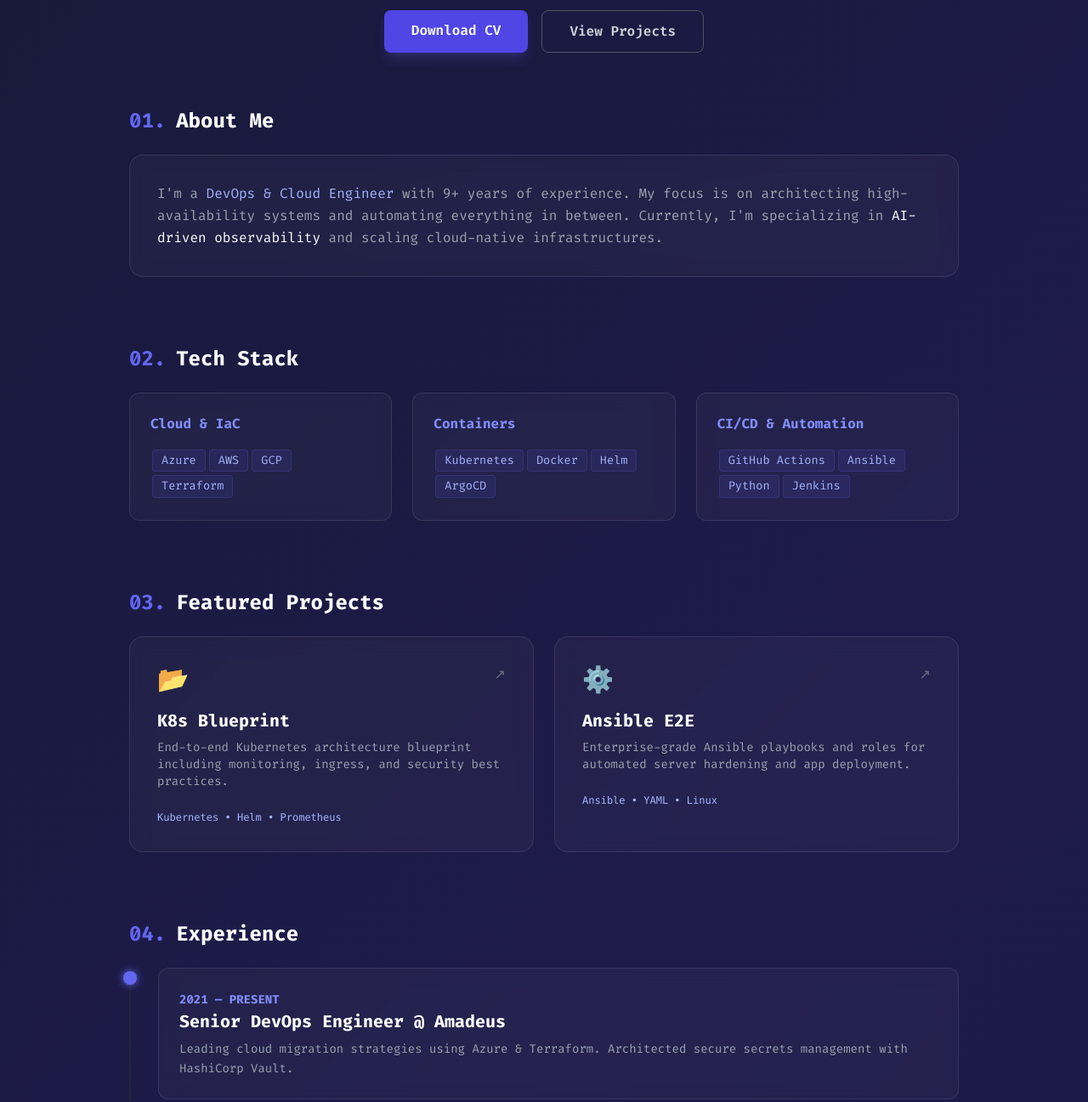
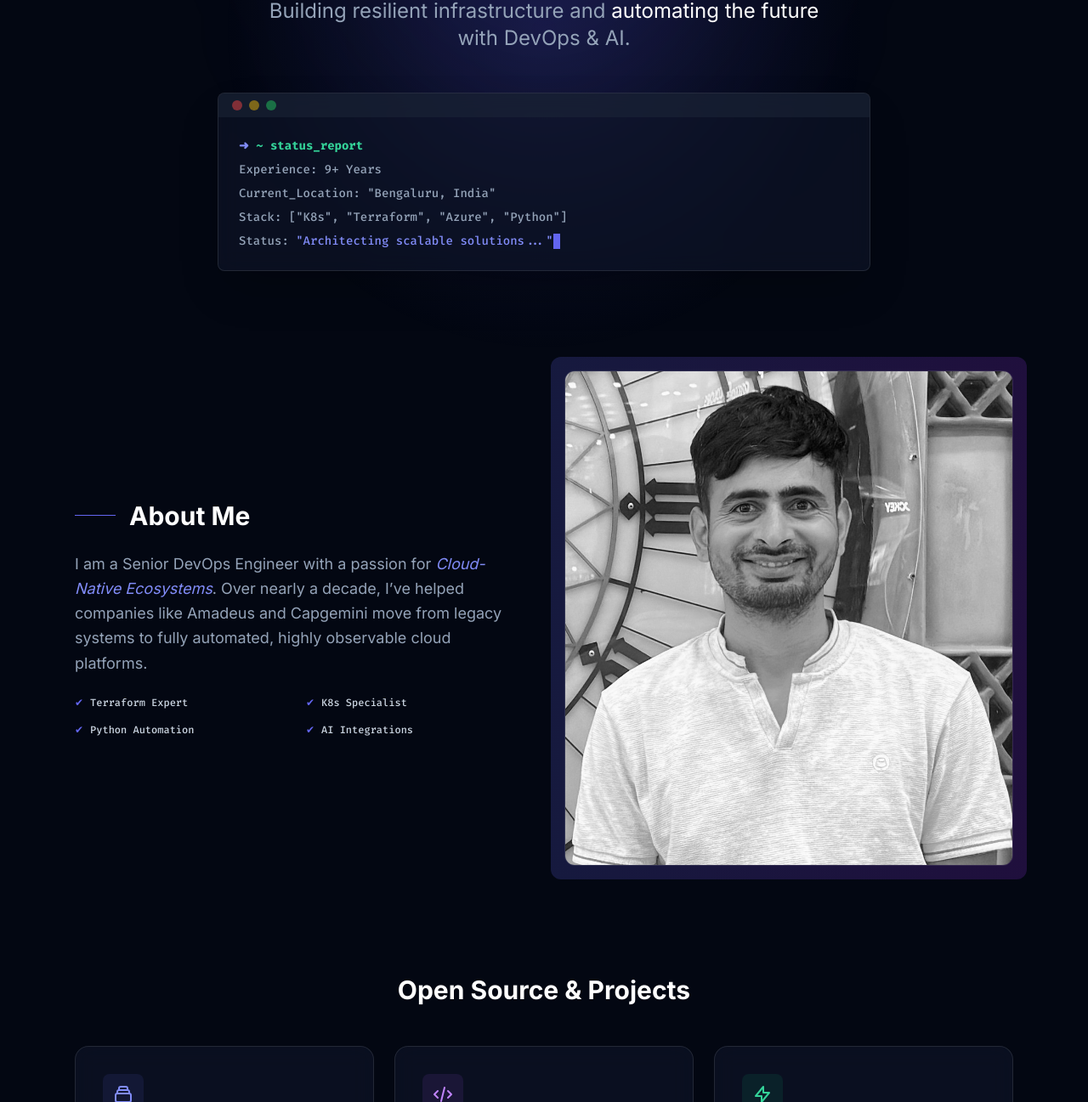
Before and after one commit to infoguru19/infoguru19.github.io, a plain HTML site: page index.html in a window 1280 px wide. Shown: the part 364-1661 px from the top of the page at 85% size. Drawn offline with nearby package versions, Linux system fonts and the light colour scheme.

Commit message:
Update index.html

```diff
--- a/index.html
+++ b/index.html
@@ -3,185 +3,183 @@
 <head>
   <meta charset="UTF-8" />
   <meta name="viewport" content="width=device-width, initial-scale=1.0" />
-  <title>Ravi Ranjan | DevOps Portfolio</title>
+  <title>Ravi Ranjan | DevOps & Cloud</title>
   <script src="https://cdn.tailwindcss.com"></script>
-  <link rel="preconnect" href="https://fonts.googleapis.com">
-  <link rel="preconnect" href="https://fonts.gstatic.com" crossorigin>
-  <link href="https://fonts.googleapis.com/css2?family=Fira+Code:wght@300;400;500;600;700&display=swap" rel="stylesheet">
+  <link href="https://fonts.googleapis.com/css2?family=Fira+Code:wght@300;500;700&family=Inter:wght@400;700&display=swap" rel="stylesheet">
+  <link href="https://unpkg.com/aos@2.3.1/dist/aos.css" rel="stylesheet">
+
   <style>
-    body {
-      font-family: 'Fira Code', monospace;
-      background: linear-gradient(-45deg, #0f172a, #1e1b4b, #111827, #020617);
-      background-size: 400% 400%;
-      animation: gradient 15s ease infinite;
+    :root {
+      --primary: #6366f1;
+      --secondary: #a855f7;
+      --bg-dark: #030712;
     }
 
-    @keyframes gradient {
-      0% { background-position: 0% 50%; }
-      50% { background-position: 100% 50%; }
-      100% { background-position: 0% 50%; }
+    body {
+      font-family: 'Inter', sans-serif;
+      background-color: var(--bg-dark);
+      scroll-behavior: smooth;
     }
 
-    .glass-card {
-      background: rgba(255, 255, 255, 0.03);
-      backdrop-filter: blur(10px);
-      border: 1px solid rgba(255, 255, 255, 0.1);
-      transition: all 0.3s ease;
+    .mono { font-family: 'Fira Code', monospace; }
+
+    /* Moving background light effect */
+    .spotlight {
+      position: fixed;
+      top: 0; left: 0;
+      width: 100%; height: 100%;
+      background: radial-gradient(circle at var(--x, 50%) var(--y, 50%), rgba(99, 102, 241, 0.15) 0%, transparent 50%);
+      pointer-events: none;
+      z-index: 0;
     }
 
-    .glass-card:hover {
-      background: rgba(255, 255, 255, 0.06);
-      border-color: rgba(99, 102, 241, 0.4);
-      transform: translateY(-5px);
+    .glass {
+      background: rgba(15, 23, 42, 0.6);
+      backdrop-filter: blur(12px);
+      border: 1px solid rgba(255, 255, 255, 0.1);
     }
 
-    .tech-badge {
-      background: rgba(99, 102, 241, 0.1);
-      color: #a5b4fc;
-      border: 1px solid rgba(99, 102, 241, 0.2);
-      padding: 2px 10px;
-      border-radius: 4px;
-      font-size: 0.85rem;
-      display: inline-block;
-      margin: 2px;
+    .card-glow:hover {
+      box-shadow: 0 0 20px rgba(99, 102, 241, 0.3);
+      border-color: var(--primary);
     }
+
+    /* Terminal Typing Animation */
+    @keyframes blink { 50% { opacity: 0; } }
+    .cursor { display: inline-block; width: 8px; height: 18px; background: #6366f1; animation: blink 1s infinite; vertical-align: middle; }
+
+    /* Custom Scrollbar */
+    ::-webkit-scrollbar { width: 8px; }
+    ::-webkit-scrollbar-track { background: #030712; }
+    ::-webkit-scrollbar-thumb { background: #1e293b; border-radius: 10px; }
+    ::-webkit-scrollbar-thumb:hover { background: #6366f1; }
   </style>
 </head>
-<body class="text-gray-200 min-h-screen">
+<body class="text-slate-300 overflow-x-hidden">
 
-  <header class="py-16 px-4">
-    <div class="max-w-4xl mx-auto flex flex-col items-center text-center">
-      <div class="relative group">
-        <div class="absolute -inset-1 bg-gradient-to-r from-indigo-500 to-purple-600 rounded-full blur opacity-25 group-hover:opacity-75 transition duration-1000"></div>
-        <img src="profile.jpg" alt="Ravi Ranjan" class="relative w-32 h-32 rounded-full border-2 border-gray-800 object-cover shadow-2xl" />
-      </div>
+  <div class="spotlight" id="spotlight"></div>
 
-      <h1 class="mt-6 text-5xl font-bold tracking-tight bg-clip-text text-transparent bg-gradient-to-r from-white to-indigo-400">
-        Ravi Ranjan
-      </h1>
-      <p class="text-xl text-indigo-300 font-medium mt-2">DevOps & Cloud Architect</p>
-
-      <div class="flex flex-wrap justify-center gap-4 mt-6 text-sm">
-        <a href="mailto:ravicse41@gmail.com" class="flex items-center gap-2 text-gray-400 hover:text-white transition">
-          <span>📧 ravicse41@gmail.com</span>
-        </a>
-        <a href="https://www.linkedin.com/in/ravi-ranjan-638746186/" target="_blank" class="text-gray-400 hover:text-white">LinkedIn</a>
-        <a href="https://github.com/infoguru19" target="_blank" class="text-gray-400 hover:text-white">GitHub</a>
-      </div>
-
-      <div class="mt-8 flex gap-4">
-        <a href="Ravi_Resume.pdf" download class="px-8 py-3 bg-indigo-600 hover:bg-indigo-500 text-white rounded-lg font-semibold transition-all shadow-lg shadow-indigo-500/20">
-          Download CV
-        </a>
-        <a href="#projects" class="px-8 py-3 bg-transparent border border-gray-600 hover:border-indigo-400 text-gray-300 rounded-lg font-semibold transition-all">
-          View Projects
-        </a>
+  <nav class="fixed top-6 left-1/2 -translate-x-1/2 z-50 w-[90%] max-w-2xl">
+    <div class="glass px-6 py-3 rounded-full flex justify-between items-center shadow-2xl">
+      <span class="mono font-bold text-white text-sm">root@raviranjan:~#</span>
+      <div class="flex gap-6 text-xs uppercase tracking-widest font-bold">
+        <a href="#about" class="hover:text-indigo-400 transition">About</a>
+        <a href="#experience" class="hover:text-indigo-400 transition">Experience</a>
+        <a href="#projects" class="hover:text-indigo-400 transition">Work</a>
       </div>
     </div>
-  </header>
+  </nav>
 
-  <main class="max-w-5xl mx-auto px-6 pb-20">
+  <section class="min-h-screen flex flex-col justify-center items-center pt-20 px-6 relative">
+    <div class="absolute top-20 left-1/2 -translate-x-1/2 w-96 h-96 bg-indigo-600/20 blur-[120px] rounded-full"></div>
 
-    <section class="mb-20">
-      <h2 class="text-2xl font-bold text-white mb-6 flex items-center gap-3">
-        <span class="text-indigo-500">01.</span> About Me
-      </h2>
-      <div class="glass-card p-8 rounded-2xl leading-relaxed text-gray-400">
-        I'm a <span class="text-indigo-300">DevOps & Cloud Engineer</span> with 9+ years of experience. My focus is on architecting high-availability systems and automating everything in between. Currently, I'm specializing in <span class="text-white">AI-driven observability</span> and scaling cloud-native infrastructures.
+    <div data-aos="zoom-out" class="text-center relative">
+      <div class="inline-block px-4 py-1 rounded-full border border-indigo-500/30 bg-indigo-500/10 text-indigo-400 text-xs mono mb-6">
+        Available for Cloud Architecture Roles
+      </div>
+      <h1 class="text-6xl md:text-8xl font-extrabold text-white tracking-tighter mb-4">
+        Ravi <span class="text-transparent bg-clip-text bg-gradient-to-r from-indigo-500 to-purple-500">Ranjan</span>
+      </h1>
+      <p class="text-xl md:text-2xl text-slate-400 max-w-2xl mx-auto leading-relaxed">
+        Building resilient infrastructure and <span class="text-white">automating the future</span> with DevOps & AI.
+      </p>
+    </div>
+
+    <div data-aos="fade-up" data-aos-delay="200" class="mt-12 w-full max-w-3xl glass rounded-lg overflow-hidden shadow-2xl mono text-sm">
+      <div class="bg-slate-800/50 px-4 py-2 flex gap-2">
+        <div class="w-3 h-3 rounded-full bg-red-500/50"></div>
+        <div class="w-3 h-3 rounded-full bg-yellow-500/50"></div>
+        <div class="w-3 h-3 rounded-full bg-green-500/50"></div>
+      </div>
+      <div class="p-6 space-y-2">
+        <p class="text-emerald-400 font-bold"> <span class="text-indigo-400">➜</span> ~ status_report</p>
+        <p class="text-slate-400">Experience: 9+ Years</p>
+        <p class="text-slate-400">Current_Location: "Bengaluru, India"</p>
+        <p class="text-slate-400">Stack: ["K8s", "Terraform", "Azure", "Python"]</p>
+        <p class="text-slate-400">Status: <span class="text-indigo-400">"Architecting scalable solutions..."</span><span class="cursor"></span></p>
+      </div>
+    </div>
+  </section>
+
+  <main class="max-w-6xl mx-auto px-6 space-y-32 pb-32">
+
+    <section id="about" data-aos="fade-right" class="grid md:grid-cols-2 gap-12 items-center">
+      <div>
+        <h2 class="text-3xl font-bold text-white mb-6 flex items-center gap-4">
+          <span class="h-px w-12 bg-indigo-500"></span> About Me
+        </h2>
+        <p class="text-lg leading-relaxed text-slate-400 mb-6">
+          I am a Senior DevOps Engineer with a passion for <span class="text-indigo-400 italic">Cloud-Native Ecosystems</span>. Over nearly a decade, I’ve helped companies like Amadeus and Capgemini move from legacy systems to fully automated, highly observable cloud platforms.
+        </p>
+        <div class="grid grid-cols-2 gap-4 mono text-xs">
+          <div class="flex items-center gap-2"><span class="text-indigo-500">✔</span> Terraform Expert</div>
+          <div class="flex items-center gap-2"><span class="text-indigo-500">✔</span> K8s Specialist</div>
+          <div class="flex items-center gap-2"><span class="text-indigo-500">✔</span> Python Automation</div>
+          <div class="flex items-center gap-2"><span class="text-indigo-500">✔</span> AI Integrations</div>
+        </div>
+      </div>
+      <div class="relative group">
+        <div class="absolute -inset-4 bg-gradient-to-r from-indigo-500 to-purple-600 rounded-xl opacity-20 group-hover:opacity-40 transition duration-500"></div>
+        <img src="profile.jpg" class="relative rounded-xl grayscale hover:grayscale-0 transition duration-500 border border-white/10" alt="Ravi Ranjan">
       </div>
     </section>
 
-    <section class="mb-20">
-      <h2 class="text-2xl font-bold text-white mb-6 flex items-center gap-3">
-        <span class="text-indigo-500">02.</span> Tech Stack
-      </h2>
-      <div class="grid grid-cols-1 md:grid-cols-3 gap-6">
-        <div class="glass-card p-6 rounded-xl">
-          <h3 class="text-indigo-400 font-bold mb-4">Cloud & IaC</h3>
-          <div class="flex flex-wrap">
-            <span class="tech-badge">Azure</span> <span class="tech-badge">AWS</span>
-            <span class="tech-badge">GCP</span> <span class="tech-badge">Terraform</span>
+    <section id="projects">
+      <h2 class="text-3xl font-bold text-white mb-12 text-center">Open Source & Projects</h2>
+      <div class="grid md:grid-cols-3 gap-6">
+        <div data-aos="fade-up" class="glass p-8 rounded-2xl card-glow transition-all group">
+          <div class="w-12 h-12 bg-indigo-500/10 rounded-lg flex items-center justify-center mb-6 group-hover:bg-indigo-500/20 transition">
+            <svg class="w-6 h-6 text-indigo-400" fill="none" stroke="currentColor" viewBox="0 0 24 24"><path stroke-linecap="round" stroke-linejoin="round" stroke-width="2" d="M19 11H5m14 0a2 2 0 012 2v6a2 2 0 01-2 2H5a2 2 0 01-2-2v-6a2 2 0 012-2m14 0V9a2 2 0 00-2-2M5 11V9a2 2 0 012-2m0 0V5a2 2 0 012-2h6a2 2 0 012 2v2M7 7h10"></path></svg>
           </div>
+          <h3 class="text-xl font-bold text-white mb-3">Kubernetes Blueprint</h3>
+          <p class="text-sm text-slate-400 mb-6">Production-ready K8s setup with Helm and advanced ingress controllers.</p>
+          <a href="https://github.com/infoguru19/kubernetes" class="text-indigo-400 mono text-xs font-bold hover:underline">VIEW REPO _</a>
         </div>
-        <div class="glass-card p-6 rounded-xl">
-          <h3 class="text-indigo-400 font-bold mb-4">Containers</h3>
-          <div class="flex flex-wrap">
-            <span class="tech-badge">Kubernetes</span> <span class="tech-badge">Docker</span>
-            <span class="tech-badge">Helm</span> <span class="tech-badge">ArgoCD</span>
+
+        <div data-aos="fade-up" data-aos-delay="100" class="glass p-8 rounded-2xl card-glow transition-all group">
+          <div class="w-12 h-12 bg-purple-500/10 rounded-lg flex items-center justify-center mb-6 group-hover:bg-purple-500/20 transition">
+            <svg class="w-6 h-6 text-purple-400" fill="none" stroke="currentColor" viewBox="0 0 24 24"><path stroke-linecap="round" stroke-linejoin="round" stroke-width="2" d="M10 20l4-16m4 4l4 4-4 4M6 16l-4-4 4-4"></path></svg>
           </div>
+          <h3 class="text-xl font-bold text-white mb-3">Ansible Automation</h3>
+          <p class="text-sm text-slate-400 mb-6">Master playbooks for infrastructure hardening and automated tuning.</p>
+          <a href="https://github.com/infoguru19/ansible" class="text-purple-400 mono text-xs font-bold hover:underline">VIEW REPO _</a>
         </div>
-        <div class="glass-card p-6 rounded-xl">
-          <h3 class="text-indigo-400 font-bold mb-4">CI/CD & Automation</h3>
-          <div class="flex flex-wrap">
-            <span class="tech-badge">GitHub Actions</span> <span class="tech-badge">Ansible</span>
-            <span class="tech-badge">Python</span> <span class="tech-badge">Jenkins</span>
+
+        <div data-aos="fade-up" data-aos-delay="200" class="glass p-8 rounded-2xl card-glow transition-all group">
+          <div class="w-12 h-12 bg-emerald-500/10 rounded-lg flex items-center justify-center mb-6 group-hover:bg-emerald-500/20 transition">
+            <svg class="w-6 h-6 text-emerald-400" fill="none" stroke="currentColor" viewBox="0 0 24 24"><path stroke-linecap="round" stroke-linejoin="round" stroke-width="2" d="M13 10V3L4 14h7v7l9-11h-7z"></path></svg>
           </div>
+          <h3 class="text-xl font-bold text-white mb-3">Docker Hub</h3>
+          <p class="text-sm text-slate-400 mb-6">Optimized images for various cloud-native tools and microservices.</p>
+          <a href="https://hub.docker.com/u/infoguru19" class="text-emerald-400 mono text-xs font-bold hover:underline">VIEW IMAGES _</a>
         </div>
       </div>
     </section>
 
-    <section id="projects" class="mb-20">
-      <h2 class="text-2xl font-bold text-white mb-6 flex items-center gap-3">
-        <span class="text-indigo-500">03.</span> Featured Projects
-      </h2>
-      <div class="grid md:grid-cols-2 gap-6">
-        <a href="https://github.com/infoguru19/kubernetes" class="glass-card p-8 rounded-2xl block group">
-          <div class="flex justify-between items-start mb-4">
-            <div class="text-indigo-500 text-3xl">📂</div>
-            <div class="text-gray-500 group-hover:text-indigo-400 transition">↗</div>
-          </div>
-          <h3 class="text-xl font-bold text-white mb-2">K8s Blueprint</h3>
-          <p class="text-gray-400 text-sm mb-6">End-to-end Kubernetes architecture blueprint including monitoring, ingress, and security best practices.</p>
-          <div class="text-xs font-mono text-indigo-300">Kubernetes • Helm • Prometheus</div>
-        </a>
-
-        <a href="https://github.com/infoguru19/ansible" class="glass-card p-8 rounded-2xl block group">
-          <div class="flex justify-between items-start mb-4">
-            <div class="text-indigo-500 text-3xl">⚙️</div>
-            <div class="text-gray-500 group-hover:text-indigo-400 transition">↗</div>
-          </div>
-          <h3 class="text-xl font-bold text-white mb-2">Ansible E2E</h3>
-          <p class="text-gray-400 text-sm mb-6">Enterprise-grade Ansible playbooks and roles for automated server hardening and app deployment.</p>
-          <div class="text-xs font-mono text-indigo-300">Ansible • YAML • Linux</div>
-        </a>
-      </div>
-    </section>
-
-    <section class="mb-20">
-      <h2 class="text-2xl font-bold text-white mb-6 flex items-center gap-3">
-        <span class="text-indigo-500">04.</span> Experience
-      </h2>
-      <div class="space-y-4">
-        <div class="relative pl-8 border-l-2 border-gray-800">
-          <div class="absolute w-4 h-4 bg-indigo-500 rounded-full -left-[9px] top-1 shadow-[0_0_10px_#6366f1]"></div>
-          <div class="glass-card p-6 rounded-xl">
-            <span class="text-indigo-400 text-sm font-bold">2021 — PRESENT</span>
-            <h3 class="text-xl font-bold text-white">Senior DevOps Engineer @ Amadeus</h3>
-            <p class="text-gray-400 mt-2 text-sm leading-relaxed">
-              Leading cloud migration strategies using Azure & Terraform. Architected secure secrets management with HashiCorp Vault.
-            </p>
-          </div>
-        </div>
-
-        <div class="relative pl-8 border-l-2 border-gray-800">
-          <div class="absolute w-4 h-4 bg-gray-700 rounded-full -left-[9px] top-1"></div>
-          <div class="glass-card p-6 rounded-xl">
-            <span class="text-indigo-400 text-sm font-bold">2019 — 2021</span>
-            <h3 class="text-xl font-bold text-white">DevOps Engineer @ FIS</h3>
-            <p class="text-gray-400 mt-2 text-sm leading-relaxed">
-              Optimized CI/CD pipelines and managed large-scale Kubernetes clusters with Grafana/Prometheus observability stack.
-            </p>
-          </div>
-        </div>
-      </div>
+    <section data-aos="zoom-in" class="text-center bg-gradient-to-b from-indigo-500/10 to-transparent p-12 rounded-3xl border border-indigo-500/20">
+      <h2 class="text-4xl font-bold text-white mb-4">Start a Conversation</h2>
+      <p class="text-slate-400 mb-8 max-w-lg mx-auto">Have a complex infrastructure challenge? Let's discuss how we can automate and scale your platform.</p>
+      <a href="mailto:ravicse41@gmail.com" class="inline-block px-10 py-4 bg-indigo-600 hover:bg-indigo-500 text-white font-bold rounded-full transition shadow-lg shadow-indigo-500/40">
+        Email Me Directly
+      </a>
     </section>
 
   </main>
 
-  <footer class="text-center py-10 border-t border-gray-900 bg-black/20 text-gray-500 text-xs">
-    <p>© 2025 Ravi Ranjan. All Rights Reserved.</p>
-    <p class="mt-2 text-gray-600">Built with Tailwind CSS & Fira Code</p>
+  <footer class="py-12 border-t border-white/5 text-center text-sm text-slate-500 mono">
+    <p>RAVI_RANJAN // 2025 // DEVOPS_ENGINEER</p>
   </footer>
 
+  <script src="https://unpkg.com/aos@2.3.1/dist/aos.js"></script>
+  <script>
+    AOS.init({ duration: 1000, once: true });
+
+    // Interactive spotlight effect
+    const spotlight = document.getElementById('spotlight');
+    window.addEventListener('mousemove', e => {
+      spotlight.style.setProperty('--x', e.clientX + 'px');
+      spotlight.style.setProperty('--y', e.clientY + 'px');
+    });
+  </script>
 </body>
 </html>
```
